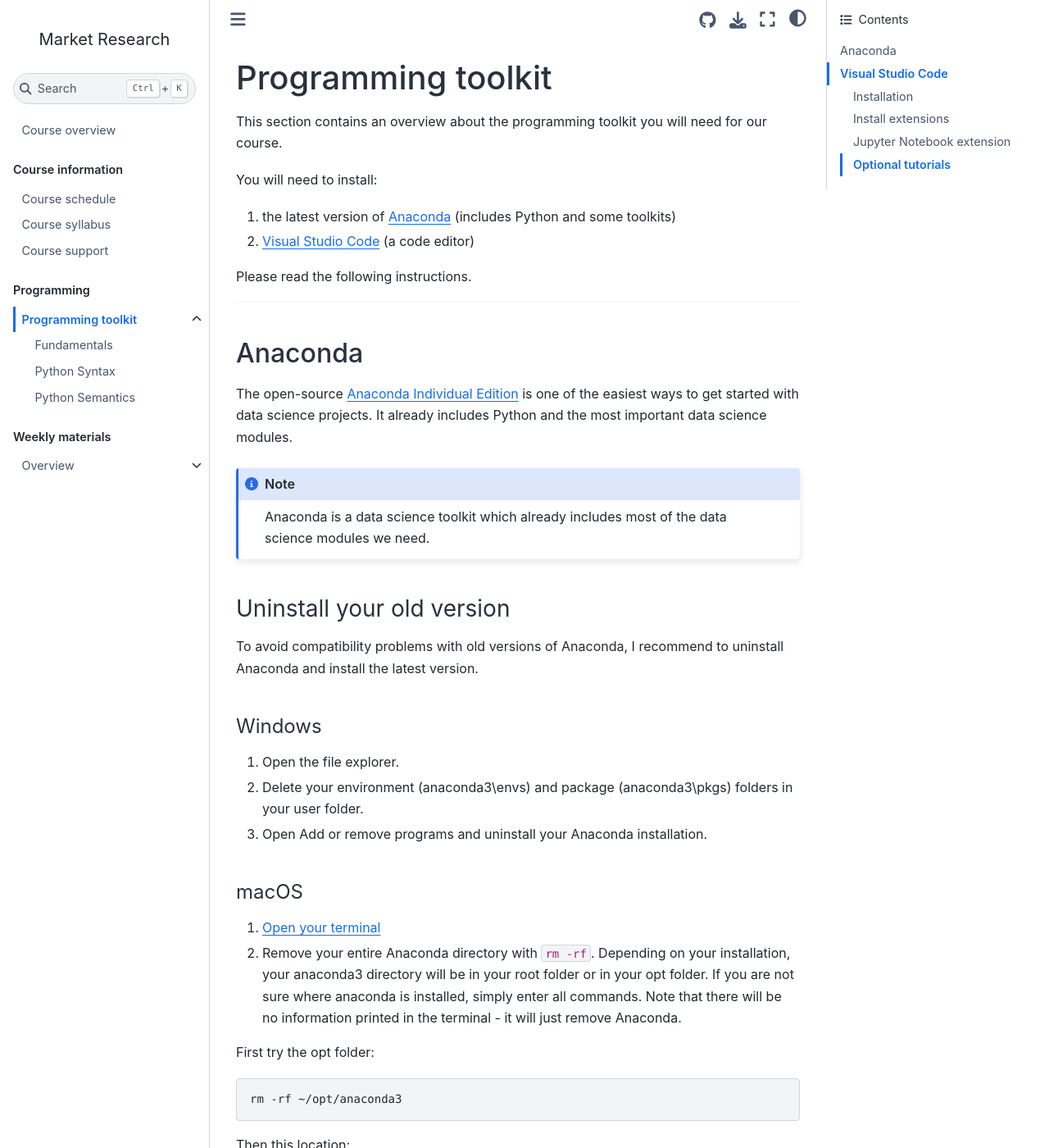
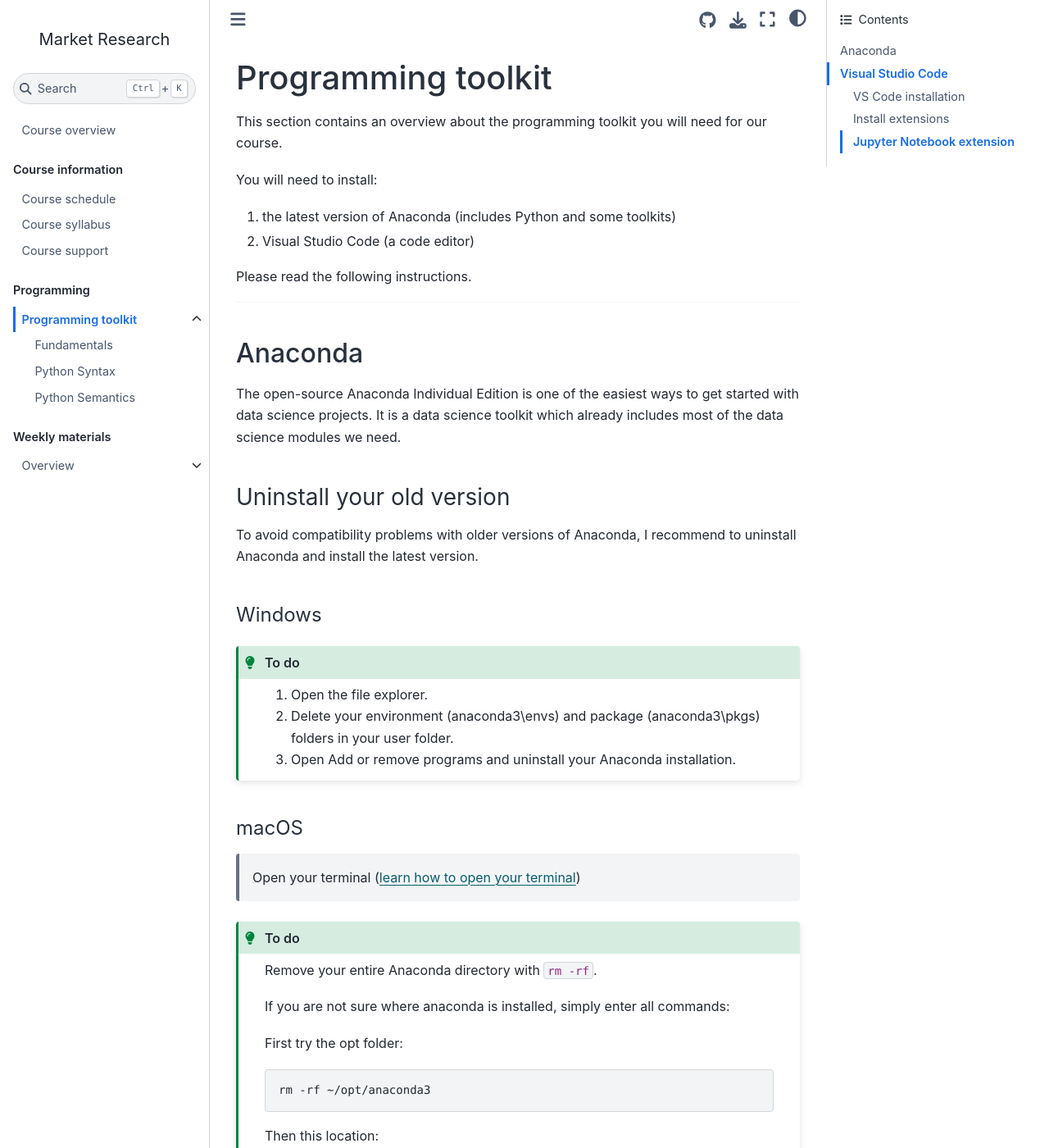
Before and after one commit to mr-ws22/website, a Jupyter Book: the page built from docs/programming-toolkit.md, in a window 1280 px wide and 1400 px high. Shown: the whole window at 82% size. Built offline with Jupyter Book 1.0.4 settings and Sphinx 7.4.7 and the Sphinx Book theme 1.1.4, drawn with Linux system fonts in a browser that asks for light colours; comment, search, counter and statistics services are not loaded; some of the changed text lies outside the part shown.

Commit message:
Update programming-toolkit.md

`````diff
--- a/docs/programming-toolkit.md
+++ b/docs/programming-toolkit.md
@@ -4,45 +4,54 @@
 
 You will need to install:
 
-1. the latest version of [Anaconda](anaconda) (includes Python and some toolkits)
-2. [Visual Studio Code](vscode) (a code editor)
-
+1. the latest version of Anaconda (includes Python and some toolkits)
+2. Visual Studio Code (a code editor)
 
 Please read the following instructions.
 
 ---
 
-
 (anaconda)=
 ## Anaconda
 
-The open-source [Anaconda Individual Edition](https://www.anaconda.com/products/individual) is one of the easiest ways to get started with data science projects. It already includes Python and the most important data science modules.
-
-:::{note}
-Anaconda is a data science toolkit which already includes most of the data science modules we need.
-:::
+The open-source Anaconda Individual Edition is one of the easiest ways to get started with data science projects. It is a data science toolkit which already includes most of the data science modules we need.
 
 
 ### Uninstall your old version
 
-To avoid compatibility problems with old versions of Anaconda, I recommend to uninstall Anaconda and install the latest version.
+To avoid compatibility problems with older versions of Anaconda, I recommend to uninstall Anaconda and install the latest version.
 
 #### Windows
+
+
+```{admonition} To do
+:class: tip
 
 1. Open the file explorer.
 1. Delete your environment (anaconda3\envs) and package (anaconda3\pkgs) folders in your user folder.
 1. Open Add or remove programs and uninstall your Anaconda installation.
 
+```
+
 #### macOS
 
-1. [Open your terminal](https://support.apple.com/guide/terminal/open-or-quit-terminal-apd5265185d-f365-44cb-8b09-71a064a42125/mac)
-1. Remove your entire Anaconda directory with `rm -rf`. Depending on your installation, your anaconda3 directory will be in your root folder or in your opt folder. If you are not sure where anaconda is installed, simply enter all commands. Note that there will be no information printed in the terminal - it will just remove Anaconda.
+
+> Open your terminal ([learn how to open your terminal](https://support.apple.com/guide/terminal/open-or-quit-terminal-apd5265185d-f365-44cb-8b09-71a064a42125/mac))
+
+
+````{admonition} To do
+:class: tip
+
+Remove your entire Anaconda directory with `rm -rf`.
+
+If you are not sure where anaconda is installed, simply enter all commands:
 
 First try the opt folder:
 
 ```bash
 rm -rf ~/opt/anaconda3
 ```
+
 Then this location:
 
 ```bash
@@ -55,9 +64,9 @@
 rm -rf ~/anaconda3
 ```
 
-Close the terminal and proceed with the next step.
+````
 
-### Installation
+### Install Anaconda
 
 Install the latest version of the Anaconda Individual Edition:
 
@@ -74,11 +83,15 @@
 Instead of the conda default package manager, we want to use the community-led alternative `conda-forge` to install Python modules.
 
 
-- On *Windows* open the Start menu and open the "Anaconda Command Prompt".
-
-- On *macOS*: [Open a terminal](https://support.apple.com/guide/terminal/open-or-quit-terminal-apd5265185d-f365-44cb-8b09-71a064a42125/mac)
+> On *Windows* open the Start menu and open the "Anaconda Command Prompt".
 
 
+> On *macOS*: Open your terminal ([learn how to open your terminal](https://support.apple.com/guide/terminal/open-or-quit-terminal-apd5265185d-f365-44cb-8b09-71a064a42125/mac))
+
+
+
+````{admonition} To do
+:class: tip
 
 Type this in your terminal to add `conda-forge`:
 
@@ -92,40 +105,17 @@
 conda config --set channel_priority strict
 ```
 
-
-### Create a new environment
-
-
-Now you can install some modules in a new Anaconda environment. We call this new environment `mr`.
-
-Copy this code and run it in your terminal:
-
-
-```bash
-conda create -n mr python=3.9 pandas openpyxl jupyter scikit-learn altair vega_datasets matplotlib seaborn --y
-```
-
-Depending on your machine, the installation process may take a few minutes.
-
+````
 
 ---
+
 (vscode)=
 ## Visual Studio Code
 
+Visual Studio Code is a code editor that can be used with a variety of programming languages including Python.
 
-Visual Studio Code (also called Code) is a powerful source code editor which runs on your desktop and is available for Windows, macOS and Linux. It comes with a rich ecosystem of extensions for Python.
 
-:::{note}
-Visual Studio Code is a code editor that can be used with a variety of programming languages including Python.
-:::
-
-<br>
-
-<iframe width="560" height="315" src="https://www.youtube-nocookie.com/embed/KMxo3T_MTvY" title="YouTube video player" frameborder="0" allow="accelerometer; autoplay; clipboard-write; encrypted-media; gyroscope; picture-in-picture" allowfullscreen></iframe>
-
-<br>
-
-### Installation
+### VS Code installation
 
 Install VS Code:
 
@@ -136,18 +126,15 @@
 
 ### Install extensions
 
-The features that Visual Studio Code includes out-of-the-box are just the start. VS Code extensions let you add languages, debuggers, and tools to your installation to support your development workflow.
-
-Let's install some extensions:
+VS Code extensions let you add tools to your installation to support your development workflow.
 
 
 ```{admonition} To do
 :class: tip
-- 💾 Install [Python extension](https://marketplace.visualstudio.com/items?itemName=ms-python.python)
 
+- 💾 Install the [Python extension](https://marketplace.visualstudio.com/items?itemName=ms-python.python)
 
-- 💾 Install [Live Share Extension Pack](https://marketplace.visualstudio.com/items?itemName=MS-vsliveshare.vsliveshare-pack)
-
+- 💾 Install the [Live Share Extension Pack](https://marketplace.visualstudio.com/items?itemName=MS-vsliveshare.vsliveshare-pack)
 ```
 
 Now close and restart VS Code.
@@ -158,25 +145,20 @@
 
 ```{admonition} To do
 :class: tip
-- 💾 Install [Jupyter extension](https://marketplace.visualstudio.com/items?itemName=ms-toolsai.jupyter)
+
+- 💾 Install the [Jupyter extension](https://marketplace.visualstudio.com/items?itemName=ms-toolsai.jupyter)
+
 ```
+
 Now close and restart VS Code.
 
 Open a Juptyer Notebook in VS Code:
 
 ```{admonition} To do
 :class: tip
-- Learn how to [use Jupyter Notebooks in VS Code](https://code.visualstudio.com/docs/datascience/jupyter-notebooks)
+- Learn how to use [Jupyter Notebooks in VS Code](https://code.visualstudio.com/docs/datascience/jupyter-notebooks)
 ```
 
-If you can't select a kernel (like the Anaconda `base` kernel), try to close and restart VS Code once again.
+If you can't select a kernel (like the so called `base` kernel), try to close and restart VS Code once again.
 
-### Optional tutorials
-
-Here some resources to get familiar with VS Code:
-
-- [Take a look at the intro videos](https://code.visualstudio.com/docs/getstarted/introvideos)
-
-- [Data Science in VS Code tutorial](https://code.visualstudio.com/docs/datascience/data-science-tutorial)
-
-- Pro tips: [25 VS Code Productivity Tips and Speed Hacks](https://www.youtube.com/watch?v=ifTF3ags0XI)
+---
`````
